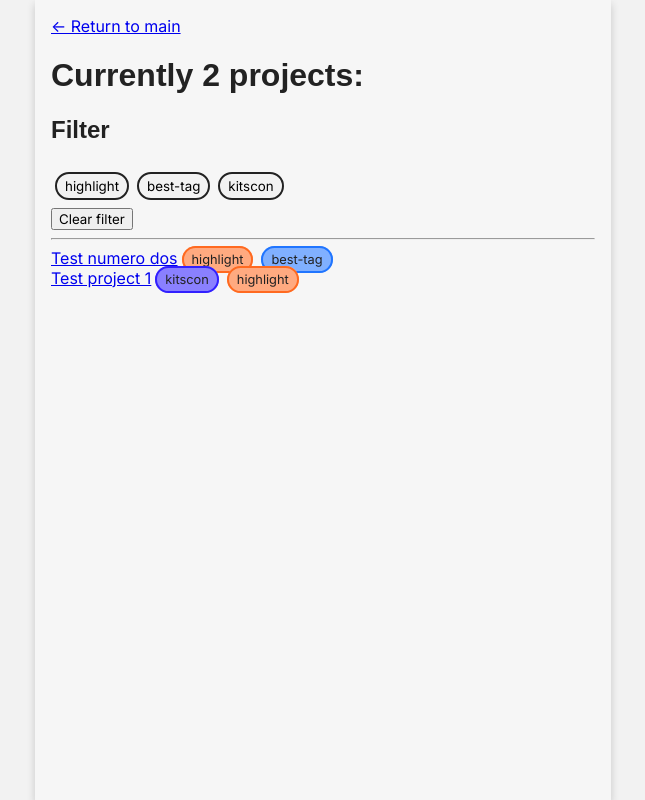
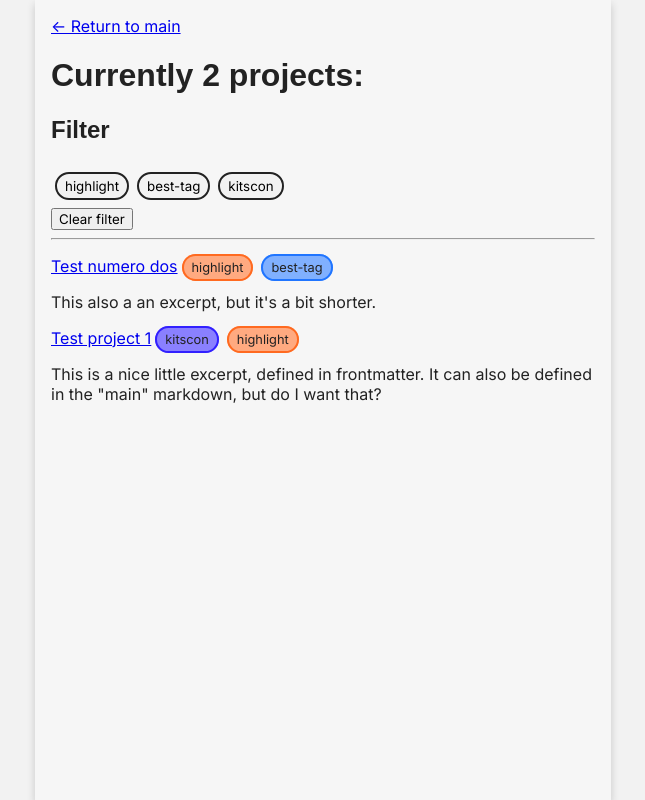
Before and after one commit to Doverstav/doverstav.dev, a Next.js app: page /projects in a window 1280 px wide. Shown: the whole page, without its empty margins (317-962 px from the left). Built offline with nearby package versions, Linux system fonts and the light colour scheme; a web font is replaced by a local one.

Commit message:
Change look of projects list

```diff
--- a/projects/another-test.md
+++ b/projects/another-test.md
@@ -1,5 +1,6 @@
 ---
 title: Test numero dos
+excerpt: This also a an excerpt, but it's a bit shorter.
 tags:
   - highlight
   - best-tag
--- a/projects/test.md
+++ b/projects/test.md
@@ -1,5 +1,6 @@
 ---
 title: Test project 1
+excerpt: This is a nice little excerpt, defined in frontmatter. It can also be defined in the "main" markdown, but do I want that?
 tags:
   - kitscon
   - highlight
--- a/src/pages/projects/index.tsx
+++ b/src/pages/projects/index.tsx
@@ -65,13 +65,14 @@ export default function Projects({ allProjectsData }: ProjectsProps) {
       <hr />
       <div>
         {filteredProjects.map((projectFrontmatter) => (
-          <div key={projectFrontmatter.id}>
+          <div className={styles.projectContainer} key={projectFrontmatter.id}>
             <Link href={`/projects/${projectFrontmatter.id}`}>
               {projectFrontmatter.title}
             </Link>
             {projectFrontmatter.tags.map((tag) => (
               <TagPill key={tag} tagText={tag} />
             ))}
+            <p>{projectFrontmatter.excerpt}</p>
           </div>
         ))}
       </div>
--- a/src/pages/projects/projects.module.css
+++ b/src/pages/projects/projects.module.css
@@ -1,3 +1,7 @@
 .backLink {
   margin-bottom: 1rem;
 }
+
+.projectContainer {
+  margin: 1rem 0;
+}
--- a/utils/projects.ts
+++ b/utils/projects.ts
@@ -8,6 +8,7 @@ const projectsDirectory = path.join(process.cwd(), "projects");
 
 export interface ProjectFrontmatterData {
   title: string;
+  excerpt: string;
   tags: string[];
 }
 
```
